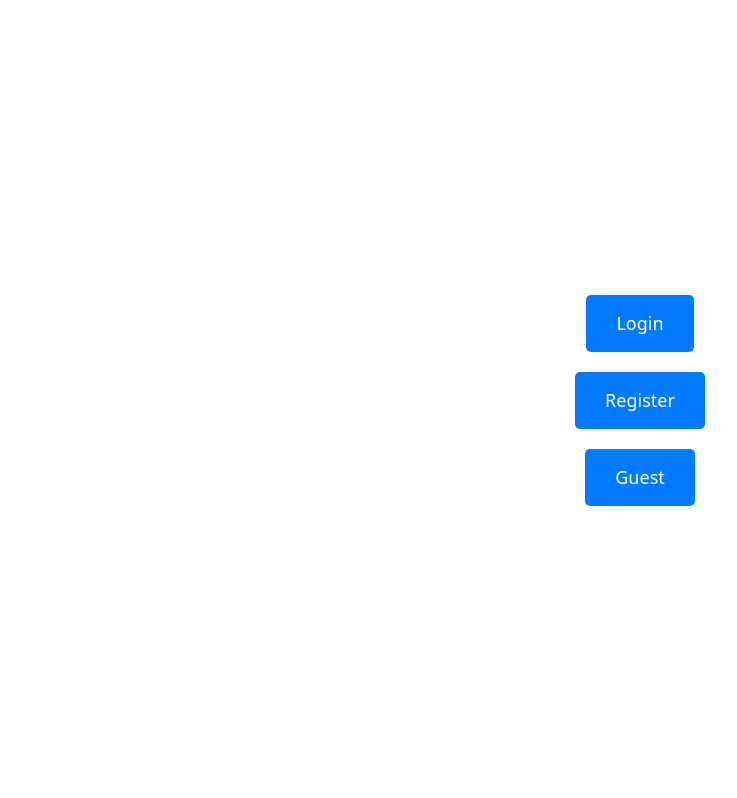
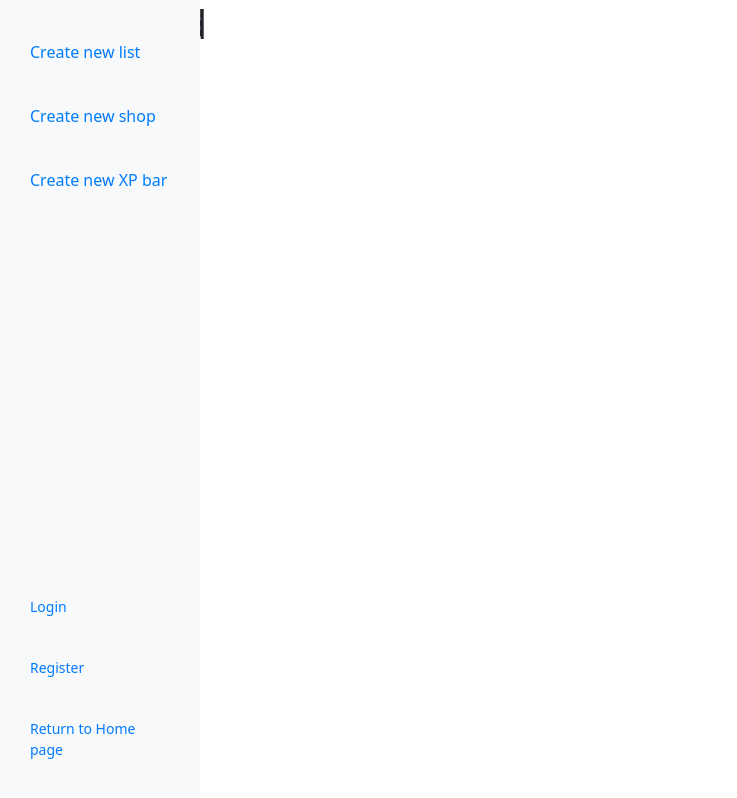
Before and after one commit to FalllenReborn/gamified_organizer, a React (Create React App) app in the folder frontend/: page / in a window 1280 px wide. Both pictures are taken after a click on the button "Guest". Shown: the whole page, without its empty margins (0-737 px from the left). Built offline with nearby package versions, Linux system fonts and the light colour scheme.

Commit message:
Dashboard prototype created. Guest login added

```diff
--- /dev/null
+++ b/frontend/src/components/dashboard/Dashboard.js
@@ -0,0 +1,16 @@
+import React from 'react';
+import Sidebar from '../sidebar/Sidebar';
+
+const Dashboard = ({ onReturnHome }) => {
+  return (
+    <div className="dashboard">
+      <Sidebar onReturnHome={onReturnHome} />
+      <div className="dashboard-content">
+        <h1>Dashboard</h1>
+        {/* Other dashboard content will go here */}
+      </div>
+    </div>
+  );
+};
+
+export default Dashboard;
--- /dev/null
+++ b/frontend/src/components/dashboard/dashboard.css
@@ -0,0 +1,9 @@
+.dashboard {
+    display: flex;
+  }
+
+  .dashboard-content {
+    margin-left: 200px;
+    padding: 20px;
+    flex: 1;
+  }
--- a/frontend/src/components/home/Home.js
+++ b/frontend/src/components/home/Home.js
@@ -1,12 +1,27 @@
-import React from 'react';
+import React, { useState } from 'react';
 import './home.css';
+import Dashboard from '../dashboard/Dashboard';
 
 const Home = () => {
+  const [isGuest, setIsGuest] = useState(false);
+
+  const handleGuestClick = () => {
+    setIsGuest(true);
+  };
+
+  const handleReturnHome = () => {
+    setIsGuest(false);
+  };
+
+  if (isGuest) {
+    return <Dashboard onReturnHome={handleReturnHome} />;
+  }
+
   return (
     <div className="home-container">
-      <button className="home-button">Login</button>
-      <button className="home-button">Register</button>
-      <button className="home-button">Guest</button>
+      <button className="home-button" onClick={() => {}}>Login</button>
+      <button className="home-button" onClick={() => {}}>Register</button>
+      <button className="home-button" onClick={handleGuestClick}>Guest</button>
     </div>
   );
 };
--- /dev/null
+++ b/frontend/src/components/sidebar/Sidebar.js
@@ -0,0 +1,21 @@
+import React from 'react';
+import './sidebar.css';
+
+const Sidebar = ({ onReturnHome }) => {
+  return (
+    <div className="sidebar">
+      <div className="sidebar-buttons">
+        <button className="sidebar-button">Create new list</button>
+        <button className="sidebar-button">Create new shop</button>
+        <button className="sidebar-button">Create new XP bar</button>
+      </div>
+      <div className="sidebar-bottom-buttons">
+        <button className="sidebar-button">Login</button>
+        <button className="sidebar-button">Register</button>
+        <button className="sidebar-button" onClick={onReturnHome}>Return to Home page</button>
+      </div>
+    </div>
+  );
+};
+
+export default Sidebar;
--- /dev/null
+++ b/frontend/src/components/sidebar/sidebar.css
@@ -0,0 +1,41 @@
+.sidebar {
+    position: fixed;
+    left: 0;
+    top: 0;
+    width: 200px;
+    height: 100vh;
+    background-color: #f8f9fa;
+    display: flex;
+    flex-direction: column;
+    justify-content: space-between;
+    padding: 20px;
+  }
+
+  .sidebar-buttons {
+    display: flex;
+    flex-direction: column;
+  }
+
+  .sidebar-button {
+    margin: 10px 0;
+    padding: 10px;
+    font-size: 16px;
+    background: none;
+    border: none;
+    color: #007bff;
+    cursor: pointer;
+    text-align: left;
+  }
+
+  .sidebar-button:hover {
+    color: #0056b3;
+  }
+
+  .sidebar-bottom-buttons {
+    display: flex;
+    flex-direction: column;
+  }
+
+  .sidebar-bottom-buttons .sidebar-button {
+    font-size: 14px;
+  }
```
Also changed, not shown: frontend/src/components/Dashboard.js (deleted, +0 -12 lines).
